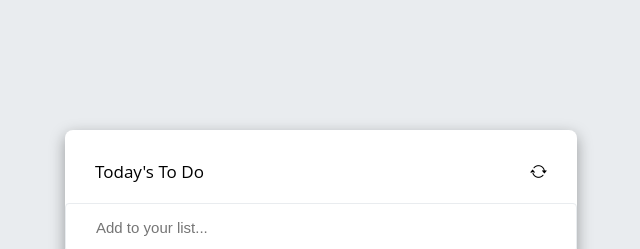
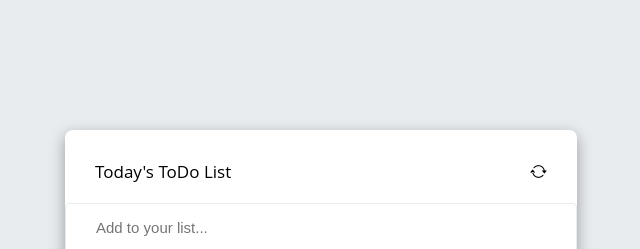
Before and after one commit to abenezer-addisu/ToDo-app, a website built with webpack: page src/template.html in a window 1280 px wide. Shown: the top 249 px of the page, 319-959 px from the left. Built offline with nearby package versions, Linux system fonts and the light colour scheme.

```diff
--- a/src/template.html
+++ b/src/template.html
@@ -9,7 +9,7 @@
 </head>
 <body>
     <main>
-        <p id="header">Today's To Do <i class="bi bi-arrow-repeat"></i></p>
+        <p id="header">Today's ToDo List <i class="bi bi-arrow-repeat"></i></p>
         <input type="text" id="input-task" placeholder="Add to your list...">
         <ul id="todos-list">
         </ul>
```
